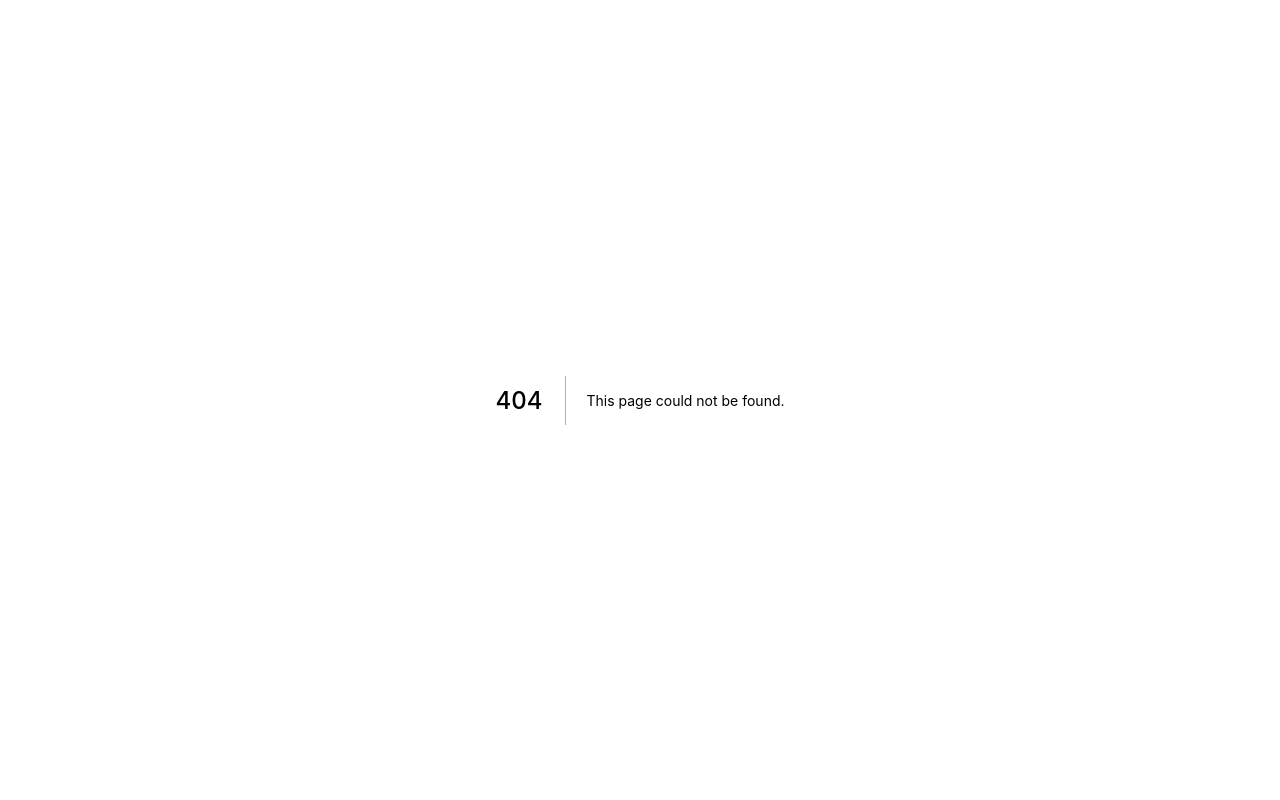
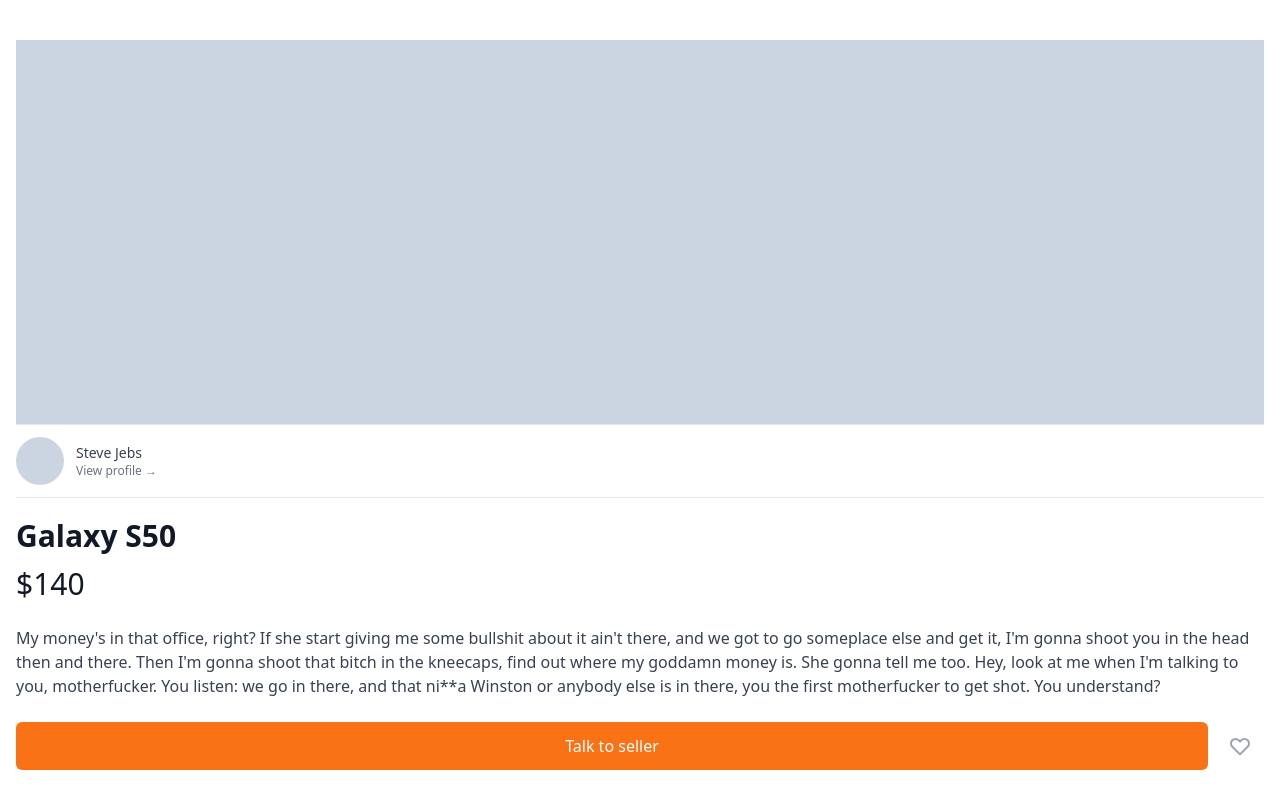
Before and after one commit to 20jun/carrot-market, a Next.js app: page /items/1 in a window 1280 px wide. Before the commit this address had no page. Shown: the top 800 px of the page. Built offline with nearby package versions, Linux system fonts and the light colour scheme.

Commit message:
#5.5 Upload Item

```diff
--- a/pages/enter.tsx
+++ b/pages/enter.tsx
@@ -41,13 +41,14 @@
           </div>
         </div>
         <form className="mt-8 flex flex-col">
-          <label className="text-sm font-medium text-gray-700">
+          <label htmlFor="input" className="text-sm font-medium text-gray-700">
             {method === "email" ? "Email address" : null}
             {method === "phone" ? "Phone number" : null}
           </label>
           <div className="mt-1">
             {method === "email" ? (
               <input
+                id="input"
                 type="email"
                 required
                 className="w-full appearance-none rounded-md border border-gray-300 px-3 py-2 placeholder-gray-400 shadow-sm focus:border-orange-500 focus:outline-none focus:ring-orange-500"
@@ -59,6 +60,7 @@
                   +82
                 </span>
                 <input
+                  id="input"
                   className="w-full appearance-none rounded-md rounded-l-none border border-gray-300 px-3 py-2 placeholder-gray-400 shadow-sm focus:border-orange-500 focus:outline-none focus:ring-orange-500"
                   type="number"
                   required
--- /dev/null
+++ b/pages/items/[id].tsx
@@ -0,0 +1,70 @@
+import type { NextPage } from "next";
+
+const ItemDetail: NextPage = () => {
+  return (
+    <div className="px-4 py-10">
+      <div className="mb-8">
+        <div className="h-96 bg-slate-300" />
+        <div className="flex cursor-pointer items-center space-x-3 border-b border-t py-3">
+          <div className="h-12 w-12 rounded-full  bg-slate-300 " />
+          <div>
+            <p className="text-sm font-medium text-gray-700">Steve Jebs</p>
+            <p className="text-xs font-medium text-gray-500">
+              View profile &rarr;
+            </p>
+          </div>
+        </div>
+        <div className="mt-5 ">
+          <h1 className="text-3xl font-bold text-gray-900">Galaxy S50</h1>
+          <span className="mt-3 block text-3xl text-gray-900">$140</span>
+          <p className="my-6 text-base text-gray-700">
+            My money&apos;s in that office, right? If she start giving me some
+            bullshit about it ain&apos;t there, and we got to go someplace else
+            and get it, I&apos;m gonna shoot you in the head then and there.
+            Then I&apos;m gonna shoot that bitch in the kneecaps, find out where
+            my goddamn money is. She gonna tell me too. Hey, look at me when
+            I&apos;m talking to you, motherfucker. You listen: we go in there,
+            and that ni**a Winston or anybody else is in there, you the first
+            motherfucker to get shot. You understand?
+          </p>
+          <div className="flex items-center justify-between space-x-2">
+            <button className="flex-1 rounded-md bg-orange-500 py-3 font-medium text-white hover:bg-orange-600 focus:outline-none focus:ring-2 focus:ring-orange-500 focus:ring-offset-2">
+              Talk to seller
+            </button>
+            <button className="flex items-center justify-center  rounded-md p-3 text-gray-400 hover:bg-gray-100 hover:text-gray-500">
+              <svg
+                className="h-6 w-6 "
+                xmlns="http://www.w3.org/2000/svg"
+                fill="none"
+                viewBox="0 0 24 24"
+                stroke="currentColor"
+                aria-hidden="true"
+              >
+                <path
+                  strokeLinecap="round"
+                  strokeLinejoin="round"
+                  strokeWidth="2"
+                  d="M4.318 6.318a4.5 4.5 0 000 6.364L12 20.364l7.682-7.682a4.5 4.5 0 00-6.364-6.364L12 7.636l-1.318-1.318a4.5 4.5 0 00-6.364 0z"
+                />
+              </svg>
+            </button>
+          </div>
+        </div>
+      </div>
+      <div>
+        <h2 className="text-2xl font-bold text-gray-900">Similar items</h2>
+        <div className="mt-6 grid grid-cols-2 gap-4">
+          {[1, 2, 3, 4, 5, 6].map((_, i) => (
+            <div key={i}>
+              <div className="mb-4 h-56 w-full bg-slate-300" />
+              <h3 className=" -mb-1 text-gray-700">Galaxy S60</h3>
+              <span className="text-sm font-medium text-gray-900">$6</span>
+            </div>
+          ))}
+        </div>
+      </div>
+    </div>
+  );
+};
+
+export default ItemDetail;
--- /dev/null
+++ b/pages/items/upload.tsx
@@ -0,0 +1,65 @@
+import type { NextPage } from "next";
+
+const Upload: NextPage = () => {
+  return (
+    <div className="px-4 py-16 ">
+      <div>
+        <label className="flex h-48 w-full cursor-pointer items-center justify-center rounded-md border-2 border-dashed border-gray-300 text-gray-600 hover:border-orange-500 hover:text-orange-500">
+          <svg
+            className="h-12 w-12"
+            stroke="currentColor"
+            fill="none"
+            viewBox="0 0 48 48"
+            aria-hidden="true"
+          >
+            <path
+              d="M28 8H12a4 4 0 00-4 4v20m32-12v8m0 0v8a4 4 0 01-4 4H12a4 4 0 01-4-4v-4m32-4l-3.172-3.172a4 4 0 00-5.656 0L28 28M8 32l9.172-9.172a4 4 0 015.656 0L28 28m0 0l4 4m4-24h8m-4-4v8m-12 4h.02"
+              strokeWidth={2}
+              strokeLinecap="round"
+              strokeLinejoin="round"
+            />
+          </svg>
+
+          <input className="hidden" type="file" />
+        </label>
+      </div>
+      <div className="my-5">
+        <label
+          className="mb-1 block text-sm font-medium text-gray-700"
+          htmlFor="price"
+        >
+          Price
+        </label>
+        <div className="relative flex items-center  rounded-md shadow-sm ">
+          <div className="pointer-events-none absolute left-0 flex items-center justify-center pl-3">
+            <span className="text-sm text-gray-500">$</span>
+          </div>
+          <input
+            id="price"
+            className="w-full appearance-none rounded-md border border-gray-300 px-3 py-2 pl-7 placeholder-gray-400 shadow-sm focus:border-orange-500 focus:outline-none focus:ring-orange-500"
+            type="text"
+            placeholder="0.00"
+          />
+          <div className="pointer-events-none absolute right-0 flex items-center pr-3 ">
+            <span className="text-gray-500">USD</span>
+          </div>
+        </div>
+      </div>
+      <div>
+        <label className="mb-1 block text-sm font-medium text-gray-700">
+          Description
+        </label>
+
+        <textarea
+          className="mt-1 w-full rounded-md border-gray-300 shadow-sm focus:border-orange-500  focus:ring-orange-500 "
+          rows={4}
+        />
+      </div>
+      <button className="py2 mt-5 w-full rounded-md border border-transparent bg-orange-500 px-4 text-sm font-medium text-white shadow-sm hover:bg-orange-600 focus:outline-none focus:ring-2 focus:ring-orange-500 focus:ring-offset-2">
+        Upload product
+      </button>
+    </div>
+  );
+};
+
+export default Upload;
```
